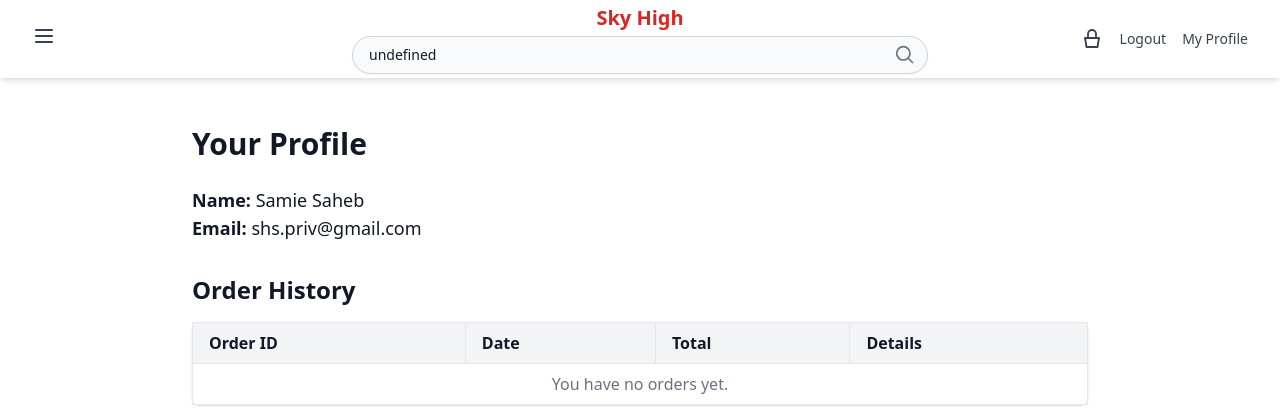
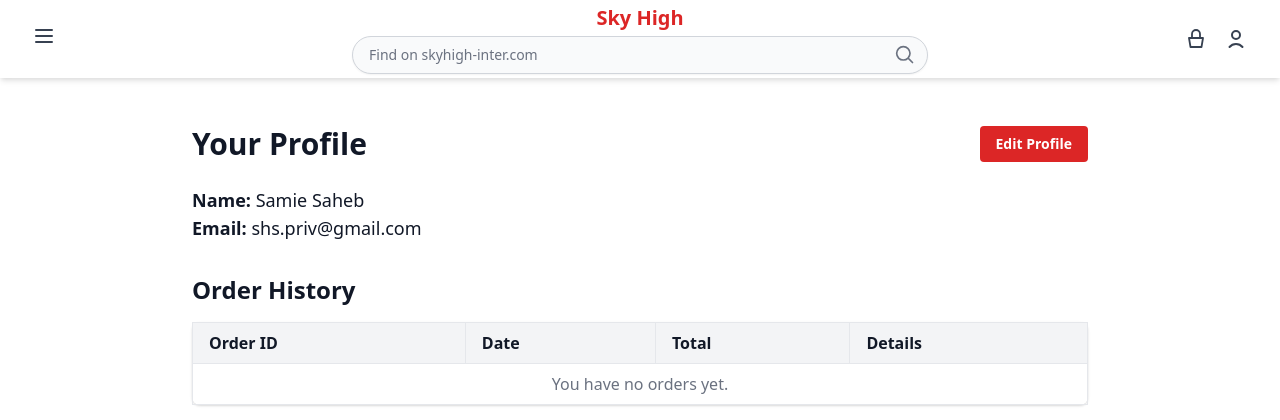
Before and after one commit to samiesaheb/E-commerce-Django, a Django app: page /auth/profile/ in a window 1280 px wide. Shown: the top 420 px of the page. Run offline with Django 5.2, Linux system fonts and the light colour scheme; a user stored in the database is signed in; data comes from the database, SQL or seed files in the repository.

Commit message:
Add files via upload

```diff
--- a/skyhigh/core/templates/core/base.html
+++ b/skyhigh/core/templates/core/base.html
@@ -8,6 +8,8 @@
   <meta name="author" content="Sky High International Co., Ltd.">
 
   <title>{% block title %}Sky High{% endblock %}</title>
+
+  <link rel="icon" href="{% static 'images/favicon.ico' %}" />
 
   <!-- Tailwind CSS -->
   <link href="https://cdn.jsdelivr.net/npm/tailwindcss@2.2.19/dist/tailwind.min.css" rel="stylesheet" />
@@ -24,7 +26,7 @@
   <link href="{% static 'css/style.css' %}" rel="stylesheet" />
 
   <!-- Alpine.js -->
-  <script defer src="https://unpkg.com/alpinejs@3.x.x/dist/cdn.min.js"></script>
+  <script src="https://cdn.jsdelivr.net/npm/alpinejs@3.x.x/dist/cdn.min.js" defer></script>
 </head>
 
 <body class="bg-white text-gray-900 font-sans min-h-screen flex flex-col">
--- a/skyhigh/core/templates/core/header.html
+++ b/skyhigh/core/templates/core/header.html
@@ -1,61 +1,63 @@
-<header x-data="{ open: false, lastScroll: 0, hidden: false, showBrands: false }" x-init="
+<!-- header.html -->
+<header x-data="{ open: false, showAuthSidebar: false, lastScroll: 0, hidden: false, showBrands: false }"
+        x-init="
   window.addEventListener('scroll', () => {
     const current = window.pageYOffset;
     hidden = current > lastScroll && current > 100;
     lastScroll = current;
   });
-" :class="{ 'translate-y-[-100%]': hidden }" class="bg-white shadow-md sticky top-0 z-50 transition-transform duration-300">
+"
+        :class="{ 'translate-y-[-100%]': hidden }"
+        class="bg-white shadow-md sticky top-0 z-50 transition-transform duration-300">
   <div class="max-w-screen-2xl mx-auto px-8 py-6 relative">
     <div class="flex items-center justify-between">
 
       <!-- Left: Hamburger Menu -->
       <div>
         <button @click="open = !open" class="text-gray-700 hover:text-red-600 focus:outline-none">
-          <svg xmlns="http://www.w3.org/2000/svg" class="h-6 w-6" fill="none" viewBox="0 0 24 24" stroke="currentColor">
-            <path stroke-linecap="round" stroke-linejoin="round" stroke-width="2" d="M4 6h16M4 12h16M4 18h16"/>
+          <svg xmlns="http://www.w3.org/2000/svg" class="h-6 w-6" fill="none" viewBox="0 0 24 24"
+               stroke="currentColor">
+            <path stroke-linecap="round" stroke-linejoin="round" stroke-width="2"
+                  d="M4 6h16M4 12h16M4 18h16"/>
           </svg>
         </button>
       </div>
 
-      <!-- Sidebar Navigation -->
-      <div
-        x-show="open"
-        x-transition:enter="transition ease-out duration-300"
-        x-transition:enter-start="-translate-x-full opacity-0"
-        x-transition:enter-end="translate-x-0 opacity-100"
-        x-transition:leave="transition ease-in duration-200"
-        x-transition:leave-start="translate-x-0 opacity-100"
-        x-transition:leave-end="-translate-x-full opacity-0"
+      <!-- Sidebar Navigation (Left) -->
+      <div x-show="open"
+           x-transition
            class="fixed top-0 left-0 w-64 h-full bg-white shadow-lg z-50 p-4 overflow-y-auto transform"
-        @click.outside="open = false"
-      >
-        <button @click="open = false" class="text-gray-700 hover:text-red-600 focus:outline-none mb-4">
-          <svg xmlns="http://www.w3.org/2000/svg" class="h-6 w-6" fill="none" viewBox="0 0 24 24" stroke="currentColor">
-            <path stroke-linecap="round" stroke-linejoin="round" stroke-width="2" d="M4 6h16M4 12h16M4 18h16"/>
+           @click.outside="open = false">
+        <button @click="open = false" class="absolute top-6 left-8 text-gray-700 hover:text-red-600 focus:outline-none">
+          <svg xmlns="http://www.w3.org/2000/svg" class="h-6 w-6" fill="none" viewBox="0 0 24 24"
+               stroke="currentColor">
+            <path stroke-linecap="round" stroke-linejoin="round" stroke-width="2"
+                  d="M4 6h16M4 12h16M4 18h16"/>
           </svg>
         </button>
 
-        <nav class="space-y-2">
-          <a href="/about/" class="block px-3 py-2 text-sm hover:bg-gray-100 hover:text-red-600 rounded">About</a>
-
+        <nav class="space-y-2 mt-16">
+          <a href="/about/" class="block px-3 py-2 text-lg hover:bg-gray-100 hover:text-red-600 rounded">About</a>
           <!-- Accordion -->
           <div>
-            <button @click="showBrands = !showBrands" class="w-full flex justify-between items-center px-3 py-2 text-sm hover:bg-gray-100 hover:text-red-600 rounded focus:outline-none">
+            <button @click="showBrands = !showBrands"
+                    class="w-full flex justify-between items-center px-3 py-2 text-lg hover:bg-gray-100 hover:text-red-600 rounded focus:outline-none">
               <span>Brands</span>
-              <svg :class="{ 'rotate-180': showBrands }" class="w-4 h-4 transform transition-transform" fill="none" stroke="currentColor" viewBox="0 0 24 24">
-                <path stroke-linecap="round" stroke-linejoin="round" stroke-width="2" d="M19 9l-7 7-7-7" />
+              <svg :class="{ 'rotate-180': showBrands }" class="w-4 h-4 transform transition-transform"
+                   fill="none" stroke="currentColor" viewBox="0 0 24 24">
+                <path stroke-linecap="round" stroke-linejoin="round" stroke-width="2"
+                      d="M19 9l-7 7-7-7"/>
               </svg>
             </button>
 
             <div x-show="showBrands" x-transition class="ml-4 mt-1 pl-2 border-l border-gray-200 space-y-1">
-              <a href="/brands/geometry/" class="block px-3 py-1 text-sm hover:bg-gray-100 hover:text-red-600">Geometry</a>
-              <a href="/brands/facial-care/" class="block px-3 py-1 text-sm hover:bg-gray-100 hover:text-red-600">Facial Care</a>
-              <a href="/brands/body-and-skin-care/" class="block px-3 py-1 text-sm hover:bg-gray-100 hover:text-red-600">Body & Skin Care</a>
-              <a href="/brands/hair-care/" class="block px-3 py-1 text-sm hover:bg-gray-100 hover:text-red-600">Hair Care</a>
+              <a href="/brands/geometry/" class="block px-3 py-1 text-base hover:bg-gray-100 hover:text-red-600">Geometry</a>
+              <a href="/brands/facial-care/" class="block px-3 py-1 text-base hover:bg-gray-100 hover:text-red-600">Facial Care</a>
+              <a href="/brands/body-and-skin-care/" class="block px-3 py-1 text-base hover:bg-gray-100 hover:text-red-600">Body & Skin Care</a>
+              <a href="/brands/hair-care/" class="block px-3 py-1 text-base hover:bg-gray-100 hover:text-red-600">Hair Care</a>
             </div>
           </div>
-
-          <a href="/contact/" class="block px-3 py-2 text-sm hover:bg-gray-100 hover:text-red-600 rounded">Contact</a>
+          <a href="/contact/" class="block px-3 py-2 text-lg hover:bg-gray-100 hover:text-red-600 rounded">Contact</a>
         </nav>
       </div>
 
@@ -63,41 +65,65 @@
       <div class="absolute left-1/2 transform -translate-x-1/2 flex flex-col items-center justify-center max-w-xl w-full space-y-1 text-center">
         <a href="/" class="text-xl font-extrabold text-red-600">Sky High</a>
 
-        <div x-data="{ query: '', results: [], show: false, fetchResults() {
+        <!-- Live Search -->
+        <div x-data="{
+          query: '',
+          results: [],
+          show: false,
+          fetchResults() {
             if (this.query.length > 1) {
-            fetch(/products/autocomplete/?q=${this.query})
+              fetch(`/products/autocomplete/?q=${this.query}`)
                 .then(res => res.json())
-              .then(data => { this.results = data; this.show = true; });
+                .then(data => {
+                  this.results = data;
+                  this.show = data.length > 0;
+                });
             } else {
-            this.results = []; this.show = false;
+              this.results = [];
+              this.show = false;
             }
-        }}" class="relative w-full">
+          }
+        }" class="relative w-full">
           <form action="{% url 'products:search' %}" method="GET" class="w-full">
             <div class="flex items-center rounded-full border border-gray-300 bg-gray-50 shadow-sm focus-within:ring-2 focus-within:ring-red-500 transition">
-              <input type="text" name="q" placeholder="Search products..." x-model="query" x-on:input.debounce.300ms="fetchResults" class="flex-grow pl-4 py-2 bg-transparent text-sm placeholder-gray-400 focus:outline-none" autocomplete="off" />
+              <input type="text" name="q" placeholder="Find on skyhigh-inter.com"
+                     x-model="query"
+                     x-on:input.debounce.300ms="fetchResults"
+                     class="flex-grow pl-4 py-2 bg-transparent text-sm placeholder-gray-500 focus:outline-none"
+                     autocomplete="off" />
               <button type="submit" class="px-3 text-gray-500 hover:text-red-600">
-                <svg xmlns="http://www.w3.org/2000/svg" class="h-5 w-5" fill="none" viewBox="0 0 24 24" stroke="currentColor">
-                  <path stroke-linecap="round" stroke-linejoin="round" stroke-width="2" d="M21 21l-4.35-4.35M10 18a8 8 0 100-16 8 8 0 000 16z"/>
+                <svg xmlns="http://www.w3.org/2000/svg" class="h-5 w-5" fill="none" viewBox="0 0 24 24"
+                     stroke="currentColor">
+                  <path stroke-linecap="round" stroke-linejoin="round" stroke-width="2"
+                        d="M21 21l-4.35-4.35M10 18a8 8 0 100-16 8 8 0 000 16z"/>
                 </svg>
               </button>
             </div>
           </form>
 
-          <ul x-show="show" x-transition @click.outside="show = false" class="absolute w-full mt-1 bg-white border border-gray-300 rounded-md shadow-lg z-50">
+          <!-- Autocomplete dropdown -->
+          <ul x-show="show" x-transition @click.outside="show = false"
+              class="absolute w-full mt-1 bg-white border border-gray-300 rounded-md shadow-lg z-50">
             <template x-for="item in results" :key="item.id">
               <li class="px-4 py-2 hover:bg-gray-100 text-sm">
-                <a :href="/products/${item.slug}/" x-text="item.name" class="block text-gray-700"></a>
+                <a :href="`/products/${item.slug}/`" x-text="item.name" class="block text-gray-700"></a>
               </li>
             </template>
           </ul>
         </div>
       </div>
 
-      <!-- Right: Cart + Auth -->
-      <div class="flex-1 flex justify-end space-x-4 text-sm font-medium text-gray-700 items-center" x-data="{ count: {{ cart_item_count|default:0 }} }" x-init="window.addEventListener('cart-updated', e => count = e.detail.count)" id="cart-icon">
+      <!-- Right: Cart + Profile -->
+      <div class="flex-1 flex justify-end space-x-4 text-sm font-medium text-gray-700 items-center"
+           x-data="{ count: {{ cart_item_count|default:0 }} }"
+           x-init="window.addEventListener('cart-updated', e => count = e.detail.count)"
+           id="cart-icon">
+
         <a href="{% url 'cart:show' %}" class="relative hover:text-red-600 transition-colors duration-200" aria-label="View Cart">
-          <svg xmlns="http://www.w3.org/2000/svg" class="h-6 w-6 text-gray-700 hover:text-red-600" fill="none" viewBox="0 0 24 24" stroke="currentColor">
-            <path stroke-linecap="round" stroke-linejoin="round" stroke-width="1.8" d="M16 11V7a4 4 0 10-8 0v4M5 11h14l-1.5 9h-11L5 11z"/>
+          <svg xmlns="http://www.w3.org/2000/svg" class="h-6 w-6" fill="none" viewBox="0 0 24 24"
+               stroke="currentColor">
+            <path stroke-linecap="round" stroke-linejoin="round" stroke-width="1.8"
+                  d="M16 11V7a4 4 0 10-8 0v4M5 11h14l-1.5 9h-11L5 11z"/>
           </svg>
           <template x-if="count > 0">
             <span class="absolute -top-2 -right-2 bg-red-600 text-white text-xs font-semibold rounded-full h-5 w-5 flex items-center justify-center shadow">
@@ -106,18 +132,40 @@
           </template>
         </a>
 
+        <button @click="showAuthSidebar = true" class="hover:text-red-600 focus:outline-none" aria-label="User Profile">
+          <svg xmlns="http://www.w3.org/2000/svg" class="h-6 w-6 text-gray-700 hover:text-red-600"
+               fill="none" viewBox="0 0 24 24" stroke="currentColor">
+            <path stroke-linecap="round" stroke-linejoin="round" stroke-width="2"
+                  d="M5.5 20a8.38 8.38 0 0 1 13 0M12 12a4 4 0 1 0 0-8 4 4 0 0 0 0 8z"/>
+          </svg>
+        </button>
+
+        <!-- Right Sidebar -->
+        <div x-show="showAuthSidebar" x-transition
+             class="fixed top-0 right-0 w-64 h-full bg-white shadow-lg z-50 p-4 transform overflow-y-auto"
+             @click.outside="showAuthSidebar = false">
+          <button @click="showAuthSidebar = false" class="absolute top-6 right-6 text-gray-700 hover:text-red-600 focus:outline-none">
+            <svg xmlns="http://www.w3.org/2000/svg" class="h-6 w-6" fill="none" viewBox="0 0 24 24"
+                 stroke="currentColor">
+              <path stroke-linecap="round" stroke-linejoin="round" stroke-width="2"
+                    d="M6 18L18 6M6 6l12 12"/>
+            </svg>
+          </button>
+
+          <div class="mt-16 space-y-4">
             {% if user.is_authenticated %}
+              <a href="{% url 'auth:profile' %}" class="block px-4 py-2 text-lg hover:bg-gray-100 hover:text-red-600 rounded">My Profile</a>
               <form method="POST" action="{% url 'account_logout' %}">
                 {% csrf_token %}
-            <button type="submit" class="hover:text-red-600 bg-transparent border-none p-0 m-0">Logout</button>
+                <button type="submit" class="w-full text-left px-4 py-2 text-lg hover:bg-gray-100 hover:text-red-600 rounded">Logout</button>
               </form>
-          <a href="{% url 'auth:profile' %}" class="hover:text-red-600">My Profile</a>
             {% else %}
-          <a href="{% url 'auth:login' %}" class="hover:text-red-600">Login</a>
-          <a href="{% url 'auth:signup' %}" class="hover:text-red-600">Sign up</a>
+              <a href="{% url 'auth:login' %}" class="block px-4 py-2 text-lg hover:bg-gray-100 hover:text-red-600 rounded">Login</a>
+              <a href="{% url 'auth:signup' %}" class="block px-4 py-2 text-lg hover:bg-gray-100 hover:text-red-600 rounded">Sign Up</a>
             {% endif %}
           </div>
-
+        </div>
+      </div>
     </div>
   </div>
 </header>
--- a/skyhigh/core/templates/core/profile.html
+++ b/skyhigh/core/templates/core/profile.html
@@ -3,16 +3,52 @@
 
 {% block content %}
 <div class="max-w-4xl mx-auto py-12">
-  <h1 class="text-3xl font-bold mb-6">Your Profile</h1>
+  <h1 class="text-3xl font-bold mb-6 flex justify-between items-center">
+    Your Profile
+    {% if editing %}
+      <a href="{% url 'auth:profile' %}" class="text-sm bg-gray-300 text-black px-4 py-2 rounded hover:bg-gray-400 transition">
+        Cancel
+      </a>
+    {% else %}
+      <a href="{% url 'auth:profile' %}?edit=true" class="text-sm bg-red-600 text-white px-4 py-2 rounded hover:bg-red-700 transition">
+        Edit Profile
+      </a>
+    {% endif %}
+  </h1>
 
   <div class="mb-8">
-    <p class="text-lg"><strong>Name:</strong> {{ user.get_full_name|default:user.username }}</p>
-    <p class="text-lg"><strong>Email:</strong> {{ user.email }}</p>
+    {% if editing %}
+      <form method="POST" class="space-y-4">
+        {% csrf_token %}
+        {{ form.non_field_errors }}
+        <div>
+          <label class="block text-sm font-medium text-gray-700">First Name</label>
+          {{ form.first_name }}
+        </div>
+        <div>
+          <label class="block text-sm font-medium text-gray-700">Last Name</label>
+          {{ form.last_name }}
+        </div>
+        <div>
+          <label class="block text-sm font-medium text-gray-700">Email</label>
+          {{ form.email }}
+        </div>
+        <div class="flex gap-4 pt-4">
+          <button type="submit" class="bg-red-600 text-white px-4 py-2 rounded hover:bg-red-700">Save</button>
+          <a href="{% url 'auth:profile' %}" class="text-gray-600 underline">Cancel</a>
+        </div>
+      </form>
+    {% else %}
+      <p class="text-lg"><strong>Name:</strong> {{ user.get_full_name|default:user.username }}</p>
+      <p class="text-lg"><strong>Email:</strong> {{ user.email }}</p>
+      {% if success %}
+        <p class="text-green-600 mt-2">Profile updated successfully.</p>
+      {% endif %}
+    {% endif %}
   </div>
 
   <div>
     <h2 class="text-2xl font-semibold mb-4">Order History</h2>
-
     <table class="min-w-full bg-white border rounded-lg shadow">
       <thead>
         <tr class="bg-gray-100 text-left">
--- a/skyhigh/core/urls/products.py
+++ b/skyhigh/core/urls/products.py
@@ -10,7 +10,7 @@ app_name = "products"
 
 urlpatterns = [
     path("search/", product_search, name="search"),
-    path("autocomplete/", product_autocomplete, name="product-autocomplete"),  # 🔁 Moved this up
+    path("autocomplete/", product_autocomplete, name="autocomplete"),  # ✅ Match 'autocomplete'
     path("", product_list, name="list"),
     path("<slug:slug>/", product_detail, name="product-detail"),
 ]
```
Also changed, not shown: skyhigh/core/admin.py (+28 -3 lines), skyhigh/core/templates/core/home.html (+7 -5 lines), skyhigh/core/views/products.py (+0 -14 lines). Lines whose indentation alone changed are shown as unchanged.
